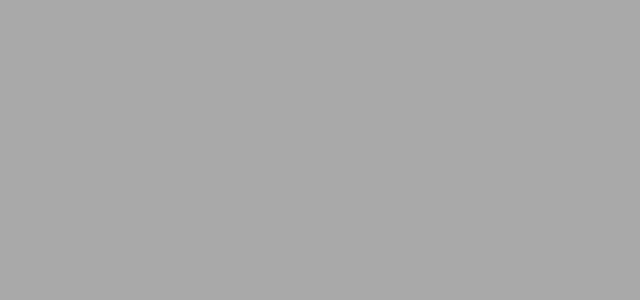
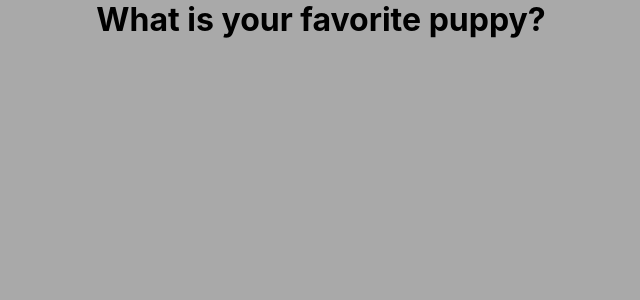
Before and after one commit to MikkoTirronen/ProgrammingTest, a React (Create React App) app in the folder packages/client/: page /puppies in a window 1280 px wide. Shown: the top 300 px of the page, without its empty margins (319-959 px from the left). Built offline with nearby package versions, Linux system fonts and the light colour scheme.

Commit message:
added Header

```diff
--- a/packages/client/src/components/pages/PuppiesComponentPage.jsx
+++ b/packages/client/src/components/pages/PuppiesComponentPage.jsx
@@ -6,6 +6,13 @@ const Container = styled.div`
   background: darkgrey;
   width: 100vw;
   height: 100vh;
+`;
+const HeaderWrapper = styled.div`
+  display: flexbox;
+  text-align: center;
+`;
+const Header = styled.h1`
+  margin: 0px;
 `;
 
 const Title = styled.h3``;
@@ -17,6 +24,10 @@ function PuppiesComponentPage() {
 
   return (
     <Container>
+      <HeaderWrapper>
+        <Header>What is your favorite puppy?</Header>
+      </HeaderWrapper>
+
 
     </Container>
   );
```
